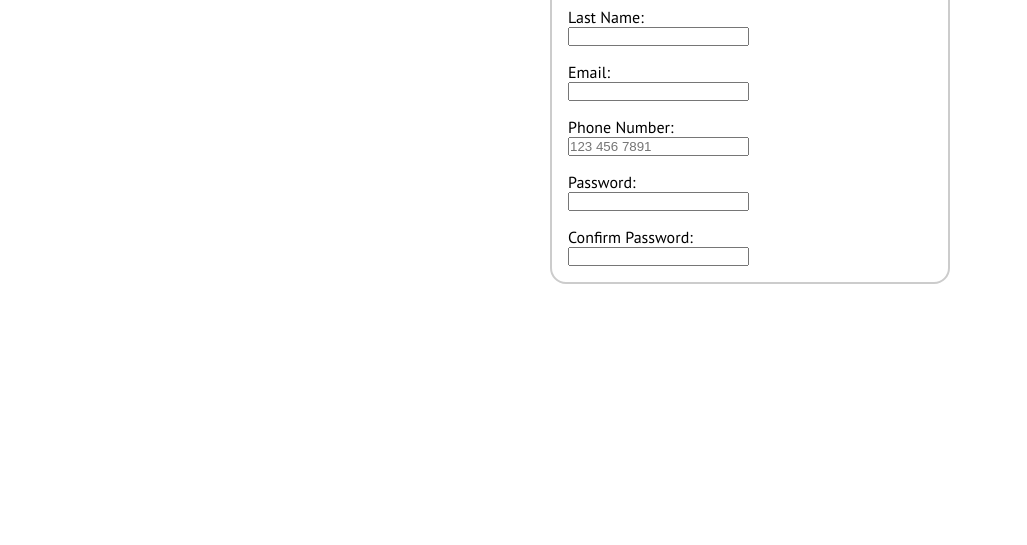
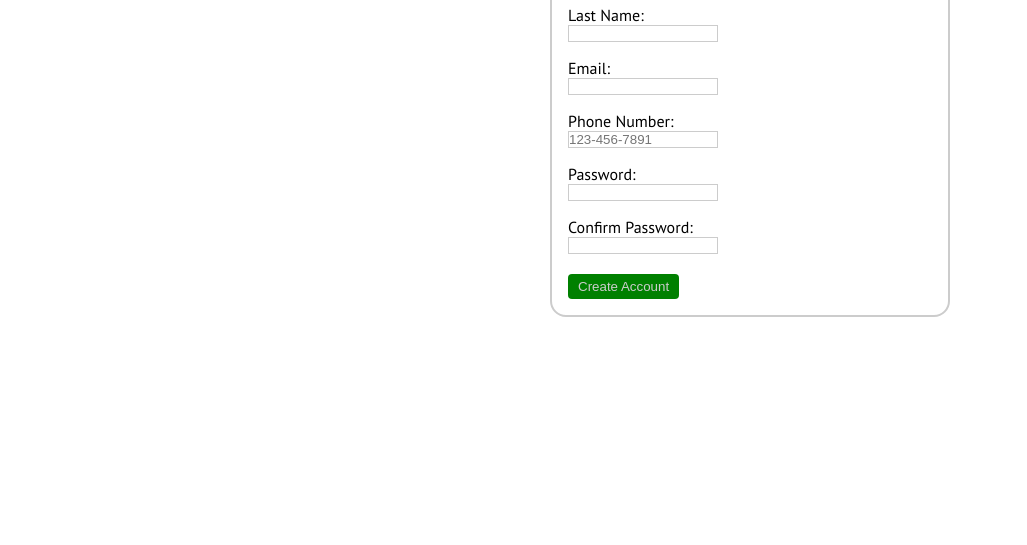
Before and after one commit to immk2011/sign-up-form, a plain HTML site: page index.html in a window 1280 px wide. Shown: the part 255-800 px from the top of the page, without its empty margins (0-1027 px from the left). Drawn offline with Linux system fonts and the light colour scheme.

Commit message:
Finished styling.

```diff
--- a/index.html
+++ b/index.html
@@ -21,32 +21,33 @@
                 <ul>
                     <li>
                         <label for="first-name">First Name:</label>
-                    <input type="text" id="name" name="first_name">
+                        <input type="text" id="name" name="first_name" required>
                     </li>
                     <li>
                         <label for="last-name">Last Name:</label>
-                    <input type="text" id="name" name="last_name">
+                        <input type="text" id="name" name="last_name" required>
                     </li>
 
                     <li>
                         <label for="email">Email:</label>
-                    <input type="email" id="mail" name="user_email">
+                        <input type="email" id="mail" name="user_email" required>
                     </li>
                     <li>
                         <label for="phone-number">Phone Number:</label>
-                    <input type="number" id="phone-number" name="user_number" placeholder="123 456 7891" pattern="[0-9]{3} [0-9]{3} [0-9]{4}">
+                        <input type="text" id="phone-number" name="user_number" placeholder="123-456-7891" pattern="[0-9]{3}-[0-9]{3}-[0-9]{4}"  required>
                     </li>
 
                     <li>
                         <label for="pass">Password:</label>
-                    <input type="password" id="pass" name="user_password">
+                        <input type="password" id="pass" name="user_password" required>
                     </li>
                     <li>
                         <label for="pass-true">Confirm Password:</label>
-                    <input type="password" id="pass-true" name="confirm_password">
+                        <input type="password" id="pass-true" name="confirm_password" required>
                     </li>
+                </ul>
 
-            </ul>
+                <button type="submit">Create Account</button>
             </form>
         </div>
     </div>
--- a/style.css
+++ b/style.css
@@ -70,7 +70,35 @@ input, label {
     display: block;
 }
 
+input {
+    border: 1px solid #ccc;
+    width: 150px;
+}
+
+input:focus {
+    outline: none;
+    border: 1px solid rgb(104, 104, 255);
+    border-radius: 4px;
+    box-shadow: 0 0 1px #719ECE;
+}
+
 label {
     display: inline-block;
     width: 150px;
 }
+
+button {
+    background-color: green;
+    color:#ccc;
+    border: none;
+    padding: 5px 10px;
+    border-radius: 4px;
+    margin-top: 1.5em;
+    cursor: pointer;
+    transition: 0.1s all ease;
+}
+
+button:hover {
+    background-color: rgb(0, 112, 0);
+    box-shadow: 0 0 3px rgb(0, 112, 0);
+}
```
Lines whose indentation alone changed are shown as unchanged.
